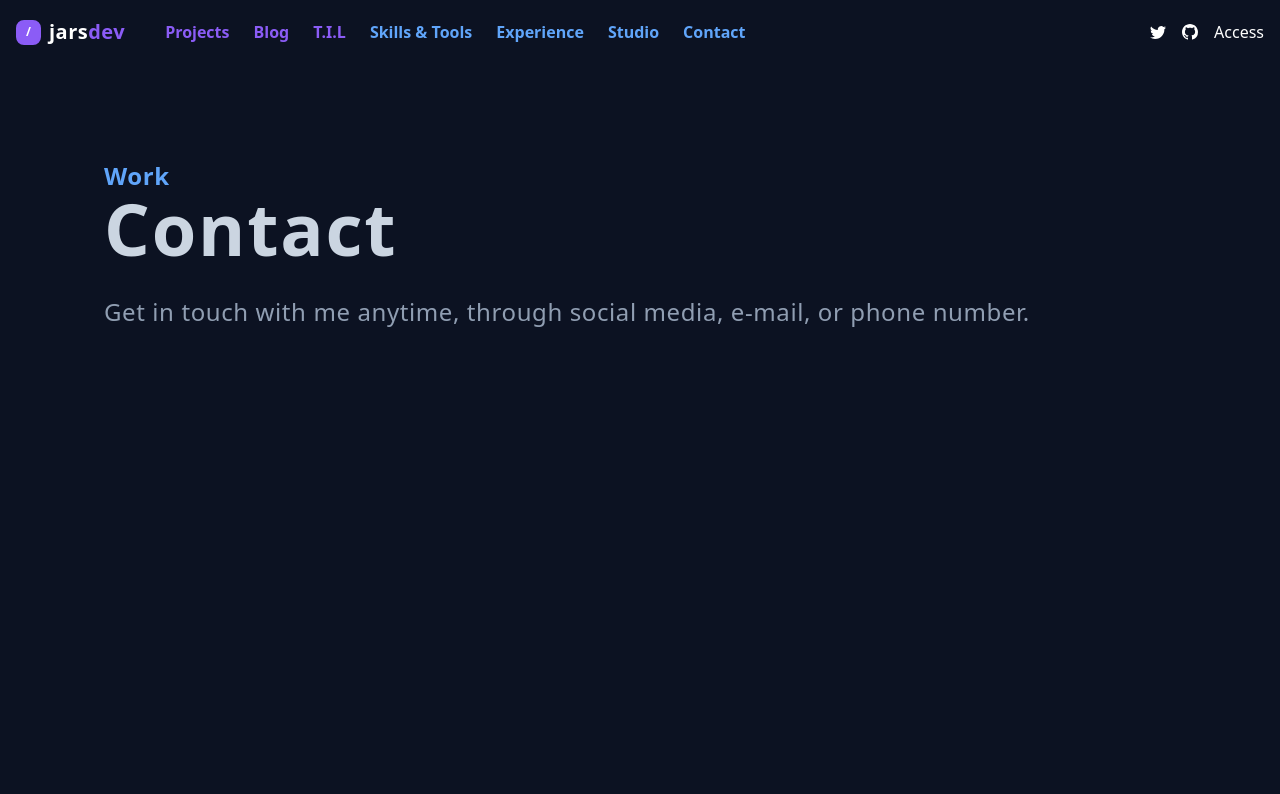
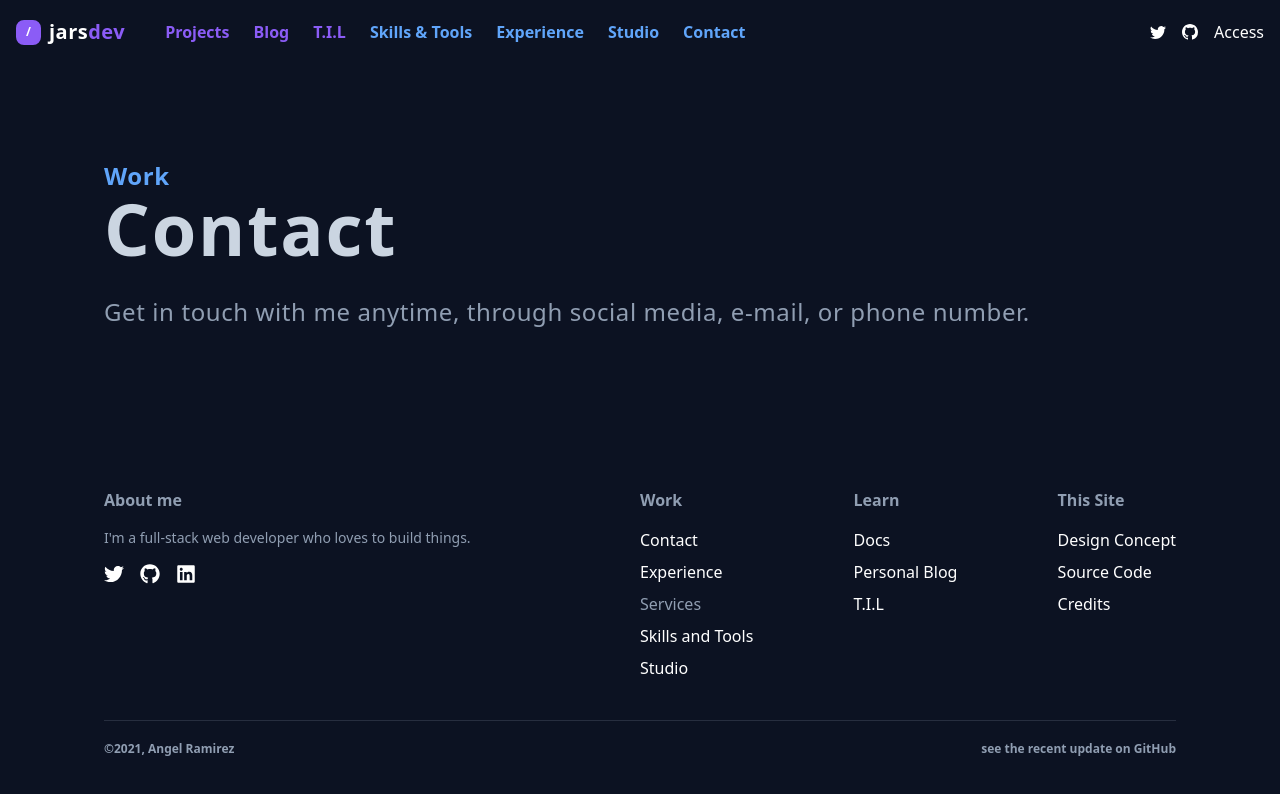
Before and after one commit to ImJars/Development-full-coding, a React (Vite) app: page /contact in a window 1280 px wide. Shown: the top 794 px of the page. Built offline with nearby package versions, Linux system fonts and the light colour scheme.

Commit message:
Update contact.jsx

```diff
--- a/src/contact.jsx
+++ b/src/contact.jsx
@@ -1,5 +1,6 @@
 import React from 'react'
 import Wraped from './components/wraped'
+import Footer from './footer'
 
 function Contact() {
   return (
@@ -27,6 +28,11 @@ function Contact() {
                         Get in touch with me anytime, through social media, e-mail, or phone number.
                     </h3>
                 </div>
+                <div
+                    className='mt-20'
+                >
+                    <Footer />
+                </div>
             </Wraped>
         </section>
     </>
```
